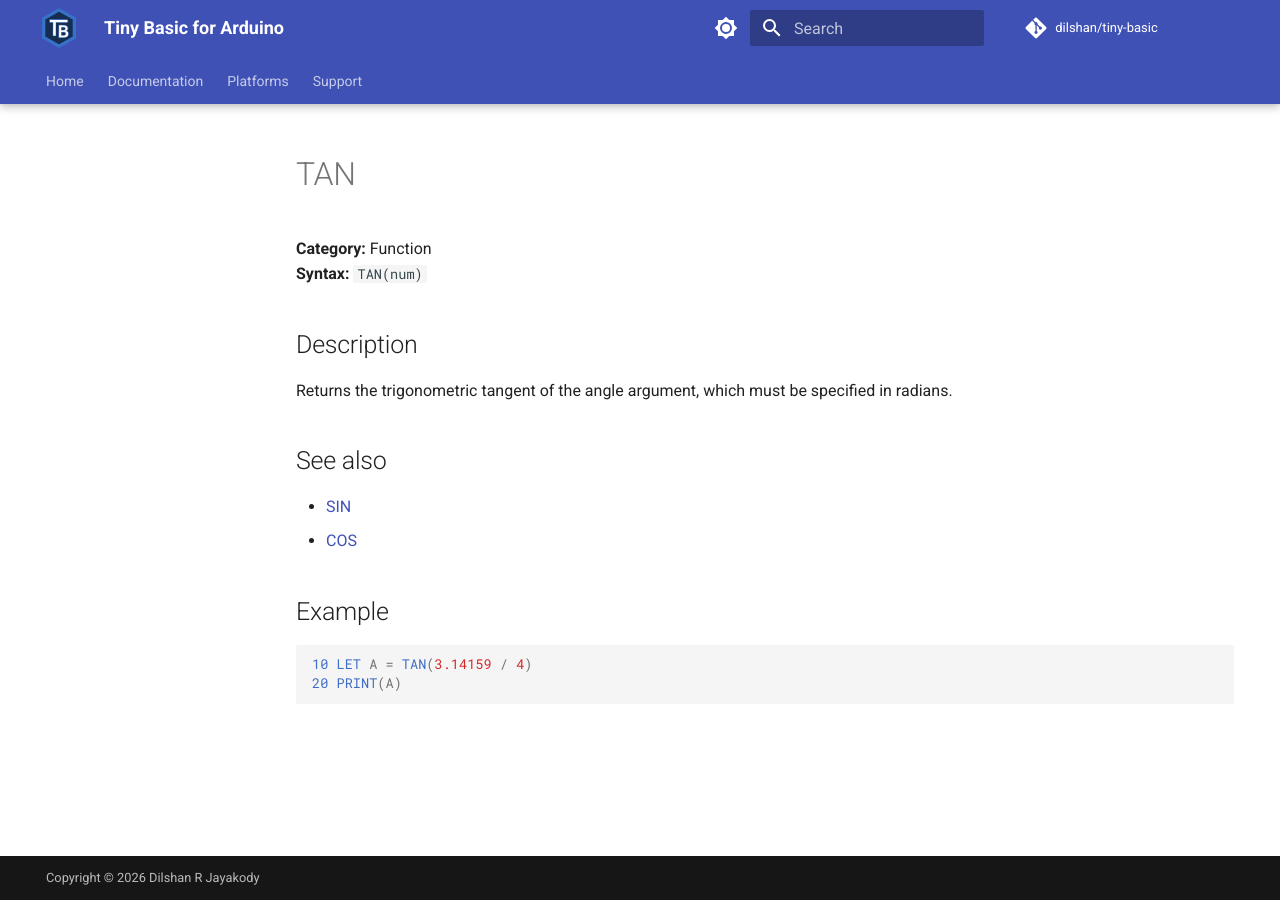
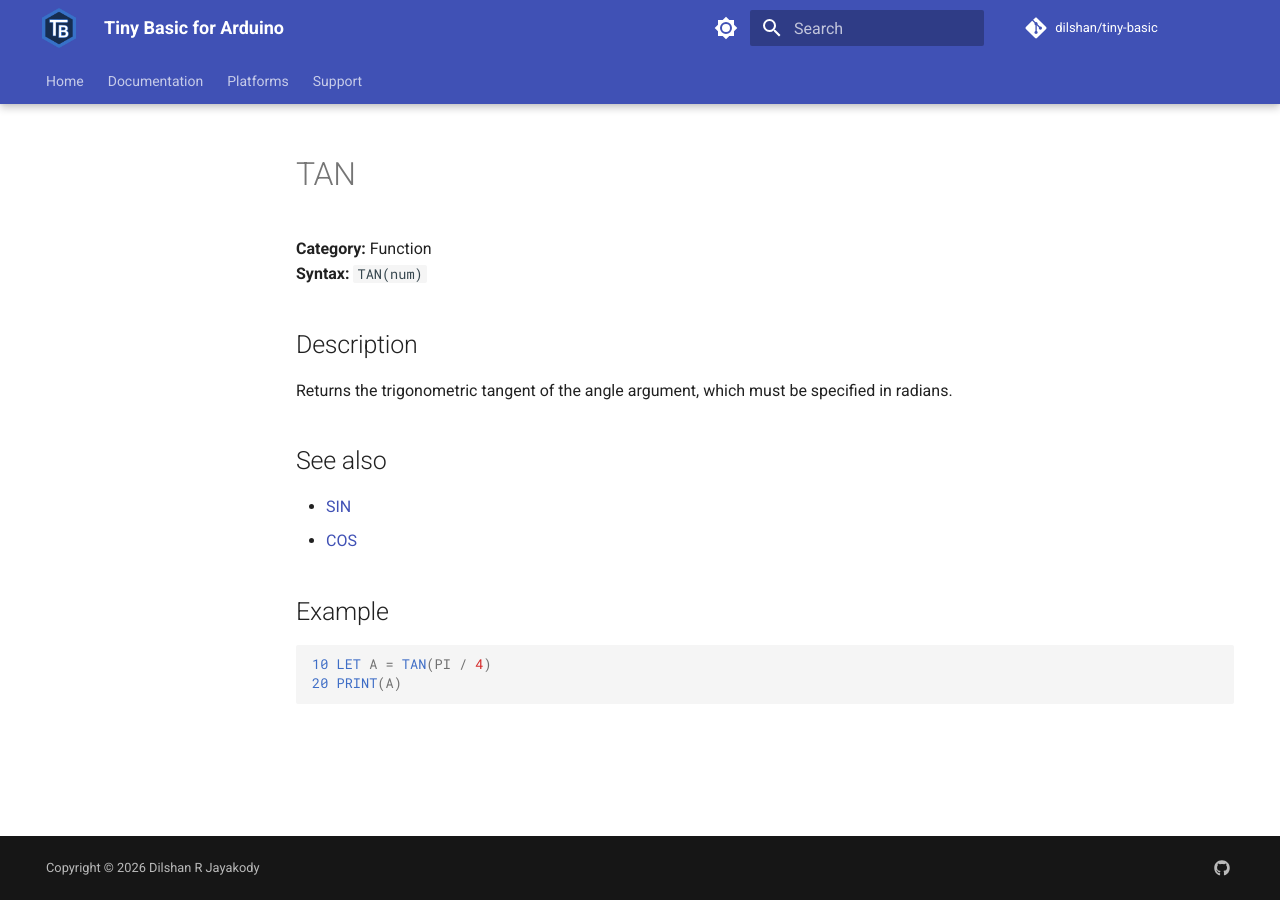
Before and after one commit to dilshan/tiny-basic, an MkDocs documentation site: the page built from docs/manual/tan.md, in a window 1280 px wide. Built offline with MkDocs 1.6.1 and Material for MkDocs 9.7.7, drawn with Linux system fonts in a browser that asks for light colours; comment, search, counter and statistics services are not loaded.

Commit message:
Fix minor style issues in documentation and web pages.

````diff
--- a/docs/manual/tan.md
+++ b/docs/manual/tan.md
@@ -15,6 +15,6 @@ Returns the trigonometric tangent of the angle argument, which must be specified
 ## Example
 
 ```basic
-10 LET A = TAN(3.14159 / 4)
+10 LET A = TAN(PI / 4)
 20 PRINT(A)
 ```
--- a/mkdocs.yml
+++ b/mkdocs.yml
@@ -29,6 +29,7 @@ theme:
         name: Switch to light mode
   features:
     - navigation.instant
+    - navigation.top
     - navigation.tabs
     - navigation.tabs.sticky
     - navigation.sections
@@ -60,3 +61,6 @@ nav:
 
 extra:
   generator: false
+  social:
+    - icon: fontawesome/brands/github
+      link: https://github.com/dilshan/tiny-basic
````
